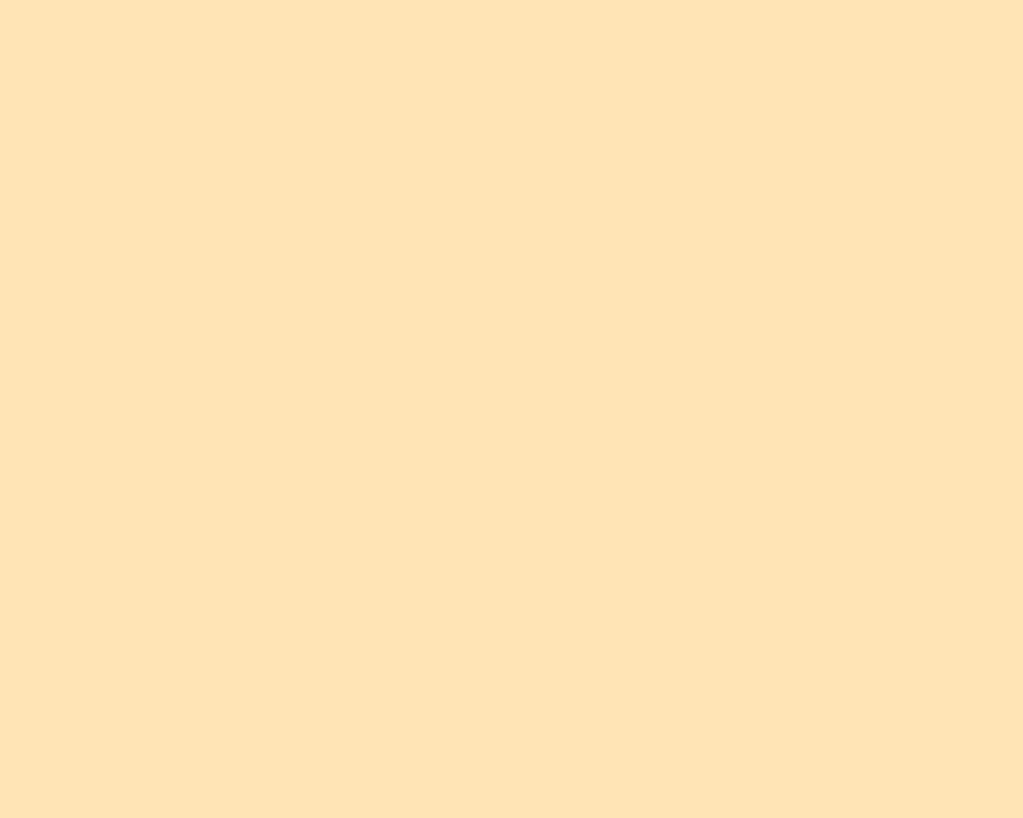
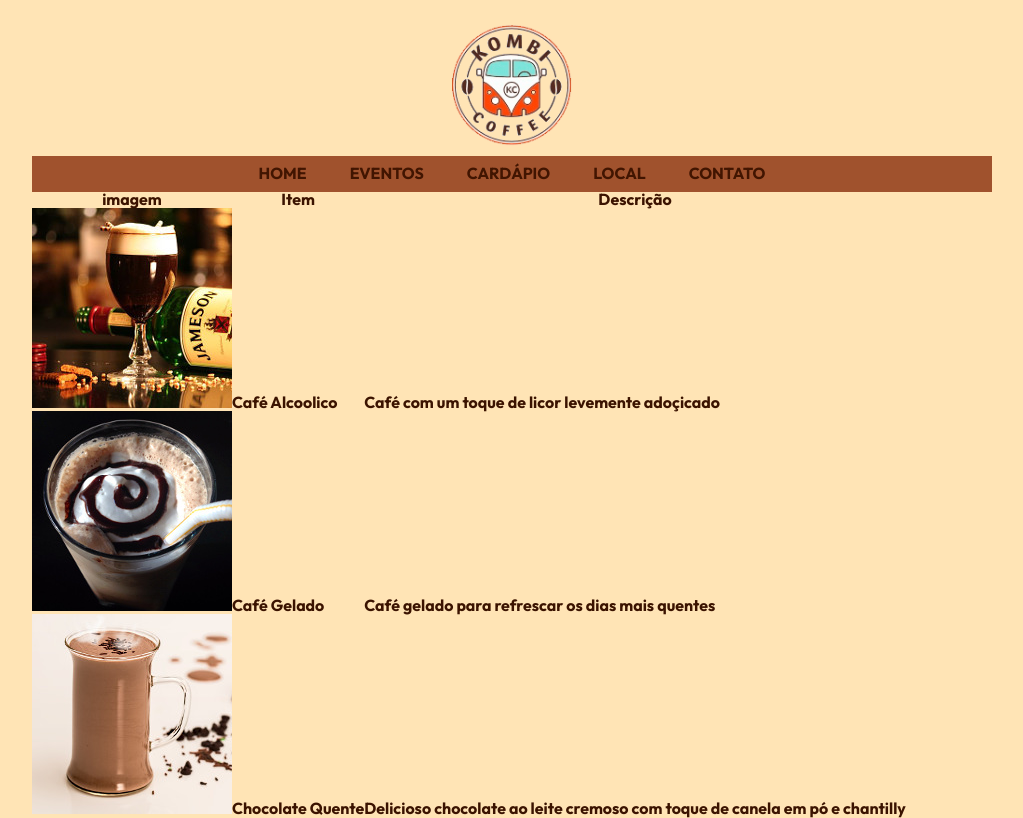
Before and after one commit to SouAline/kombi-coffee, a plain HTML site: page tp2_aline_silveira_de_souza/cardapio.html in a window 1280 px wide. Shown: the whole page, without its empty margins (128-1151 px from the left). Drawn offline with Linux system fonts and the light colour scheme.

Commit message:
cria pagina cardapio

```diff
--- a/tp2_aline_silveira_de_souza/cardapio.html
+++ b/tp2_aline_silveira_de_souza/cardapio.html
@@ -3,6 +3,7 @@
 
 <head>
     <meta charset="UTF-8">
+    <link rel="shortcut icon" href="./images/favicon.ico" type="image/x-icon">
     <meta http-equiv="X-UA-Compatible" content="IE=edge">
     <meta name="viewport" content="width=device-width, initial-scale=1.0">
     <link rel="stylesheet" href="reset.css">
@@ -17,6 +18,50 @@
 </head>
 
 <body>
+    <div id="container">
+        <header>
+            <h1>Kombi Coffee</h1>
+            <img class="imagem1" src="./images/logo_kombi_coffee.png" alt="Logo da empresa kombi Coffe"
+                title="Logomarca da Kombi Coffe">
+            <nav>
+                <ul>
+                    <li> <a href="index.html">HOME</a></li>
+                    <li> <a href="eventos.html">EVENTOS</a></li>
+                    <li> <a href="cardapio.html">CARDÁPIO</a></li>
+                    <li> <a href="local.html">LOCAL</a></li>
+                    <li> <a href="contato.html">CONTATO</a></li>
+                </ul>
+            </nav>
+        </header>
+        <div id="menu">
+            <table>
+                <tr>
+                    <th class="naoAparece">imagem</th>
+                    <th>Item</th>
+                    <th>Descrição</th>
+
+                </tr>
+                <tr>
+                    <td><img class="imagemMenu" src="./images/cafe-alcoolico.jpg"></td>
+                    <td>Café Alcoolico</td>
+                    <td class="descricao">Café com um toque de licor levemente adoçicado</td>
+                </tr>
+                <tr>
+                    <td>
+                        <img class="imagemMenu" src="./images/cafe-gelado.jpg">
+                    </td>
+                    <td>Café Gelado</td>
+                    <td class="descricao">Café gelado para refrescar os dias mais quentes</td>
+                </tr>
+
+                <tr>
+                    <td><img class="imagemMenu" src="./images/chocolate.jpg"></td>
+                    <td>Chocolate Quente</td>
+                    <td class="descricao">Delicioso chocolate ao leite cremoso com toque de canela em pó e chantilly
+                    </td>
+                </tr>
+        </div>
+
 
 </body>
 
```
